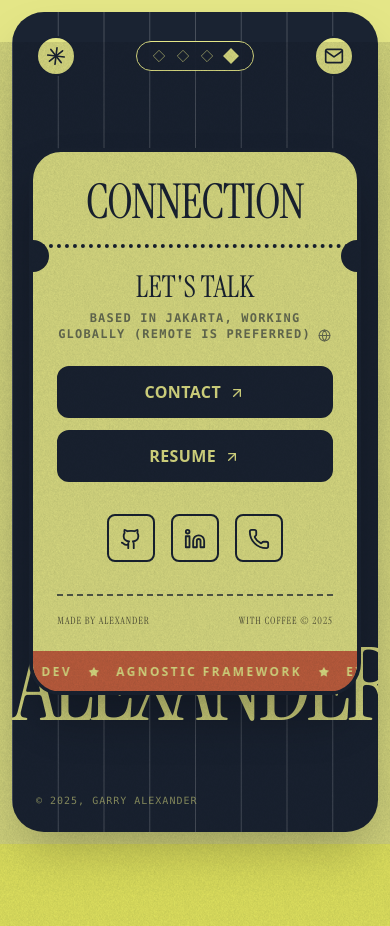
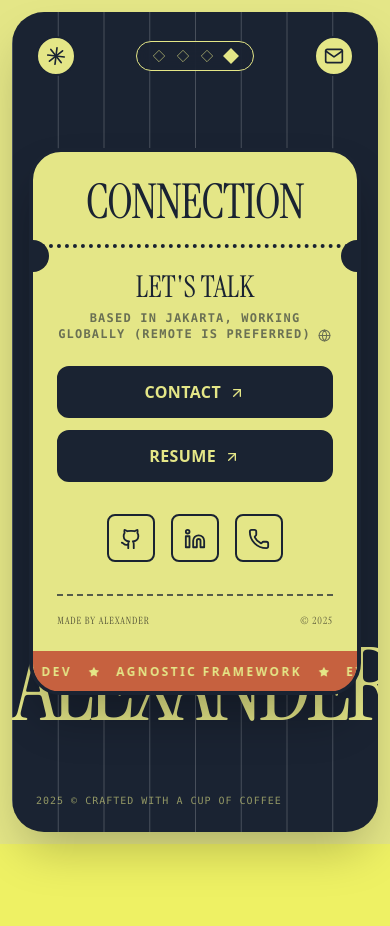
Before and after one commit to alexandephilia/portfolio_alex, a React (Vite) app: page / in a window 390 px wide. Shown: the top 926 px of the page. Built offline with nearby package versions, Linux system fonts and the light colour scheme.

Commit message:
Update UI details and grain effect for mobile
Rounded profile button in navigation, updated copyright text in App and ContactSection, and adjusted spring stiffness in IdentitySection. GrainEffect now disables itself on mobile devices for performance and compatibility.

```diff
--- a/App.tsx
+++ b/App.tsx
@@ -165,7 +165,7 @@ const App = () => {
           {/* Navigation */}
           <nav className="absolute top-0 left-0 right-0 z-[100] px-6 py-6 md:px-8 md:py-8 flex justify-between items-center pointer-events-none">
             {/* Profile/Home Button */}
-            <div className="pointer-events-auto overflow-hidden">
+            <div className="pointer-events-auto overflow-hidden rounded-full">
               <motion.button
                 onClick={() => scrollToCard(0)}
                 className="w-10 h-10 md:w-12 md:h-12 rounded-full border-2 flex items-center justify-center transition-colors duration-300"
@@ -312,7 +312,7 @@ const App = () => {
                className="font-mono text-[10px] md:text-xs uppercase tracking-widest opacity-60"
                style={{ color: COLORS.primary }}
              >
-               © 2025, Garry Alexander
+               2025 © Crafted with a cup of coffee
              </p>
           </div>
 
--- a/components/effects/GrainEffect.tsx
+++ b/components/effects/GrainEffect.tsx
@@ -1,6 +1,21 @@
 import React from 'react';
 
 const GrainEffect: React.FC = () => {
+  const [isMobile, setIsMobile] = React.useState(false);
+
+  React.useEffect(() => {
+    const checkMobile = () => {
+      const isMobileDevice = /Android|webOS|iPhone|iPad|iPod|BlackBerry|IEMobile|Opera Mini/i.test(navigator.userAgent) || window.innerWidth < 768;
+      setIsMobile(isMobileDevice);
+    };
+
+    checkMobile();
+    window.addEventListener('resize', checkMobile);
+    return () => window.removeEventListener('resize', checkMobile);
+  }, []);
+
+  if (isMobile) return null;
+
   return (
     <>
       <style>
--- a/components/sections/ContactSection.tsx
+++ b/components/sections/ContactSection.tsx
@@ -91,7 +91,7 @@ const ContactSection: React.FC = () => {
          >
           <div className="flex justify-between text-[10px] md:text-xs font-instrument uppercase tracking-widest" style={{ color: '#161515ff' }}>
              <span>Made by Alexander</span>
-             <span>With Coffee © 2025</span>
+             <span>© 2025</span>
           </div>
         </div>
       </div>
--- a/components/sections/IdentitySection.tsx
+++ b/components/sections/IdentitySection.tsx
@@ -129,7 +129,7 @@ const IdentitySection: React.FC = () => {
               </div>
 
               {/* Static Word */}
-              <motion.span layout transition={{ type: "spring", stiffness: 400, damping: 30 }}>Alex here!</motion.span>
+              <motion.span layout transition={{ type: "spring", stiffness: 420, damping: 30 }}>Alex here!</motion.span>
             </div>
           </motion.div>
         </motion.div>
```
